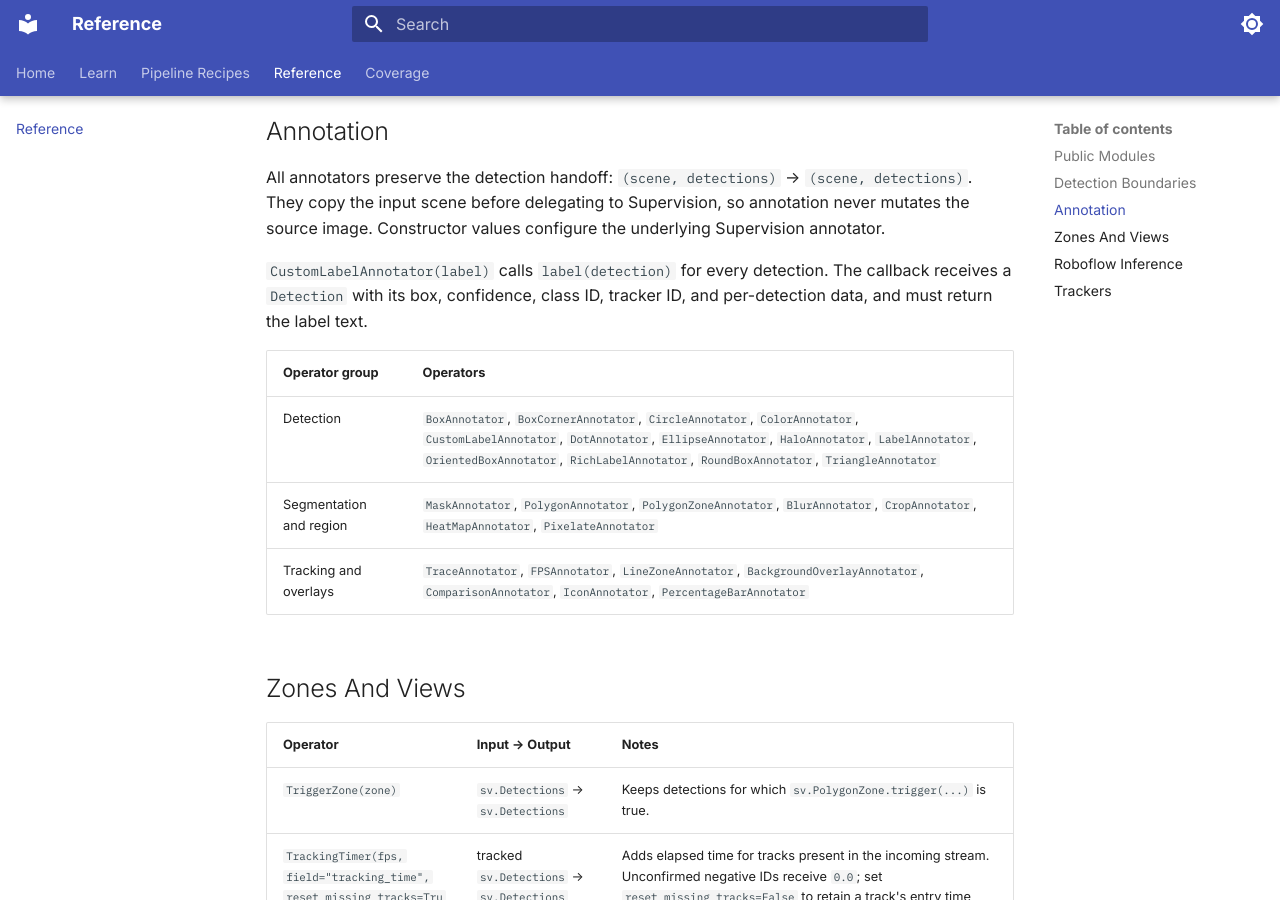
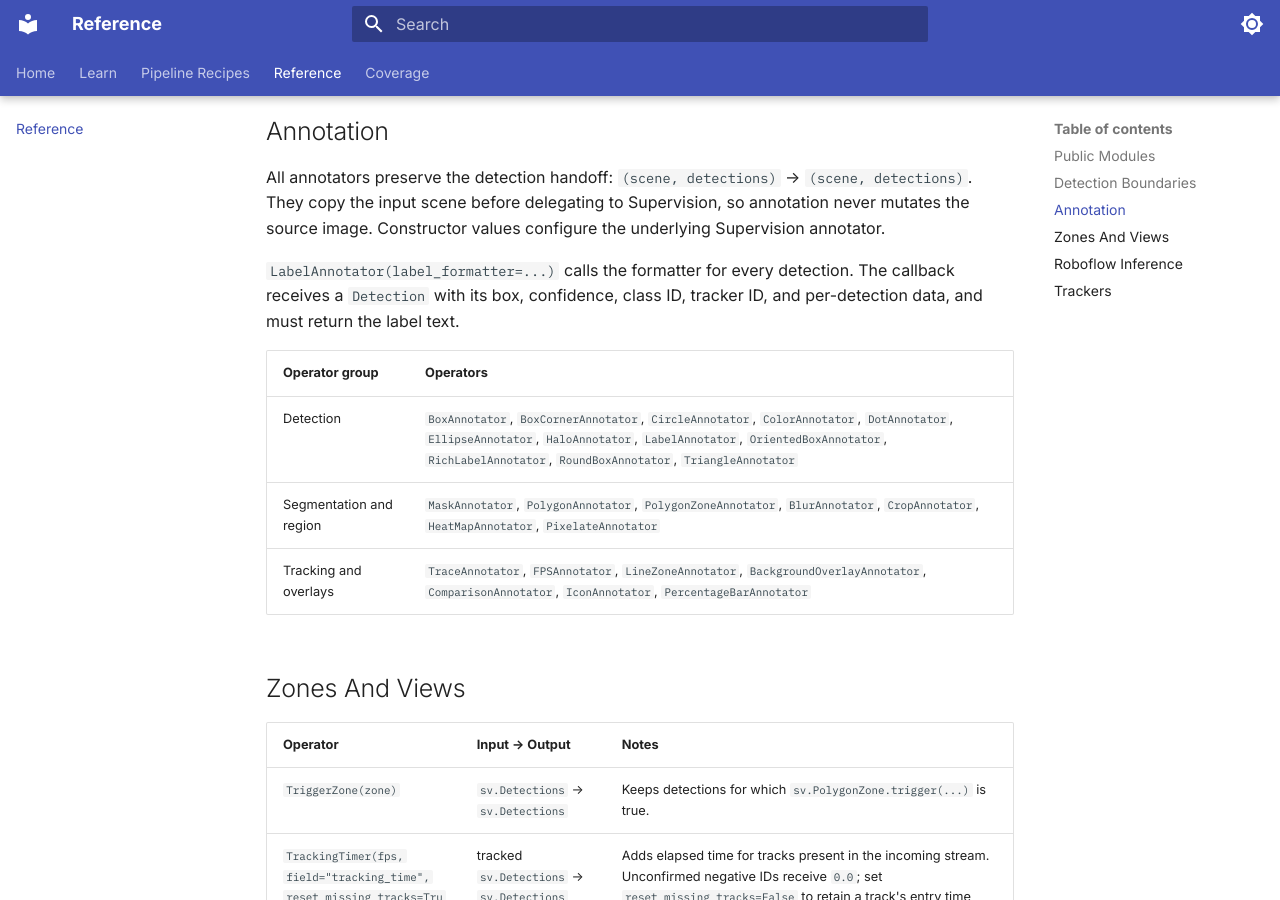
Before and after one commit to requiem4machines/ml-pipes-supervision, an MkDocs documentation site: the page built from docs/reference.md, in a window 1280 px wide and 900 px high, scrolled down 1329 px. Built offline with MkDocs 1.6.1 and Material for MkDocs 9.7.7, drawn with Linux system fonts in a browser that asks for light colours.

Commit message:
Merge custom labels into label annotator

```diff
--- a/docs/reference.md
+++ b/docs/reference.md
@@ -39,13 +39,13 @@ All annotators preserve the detection handoff: `(scene, detections)` ->
 Supervision, so annotation never mutates the source image. Constructor values
 configure the underlying Supervision annotator.
 
-`CustomLabelAnnotator(label)` calls `label(detection)` for every detection.
-The callback receives a `Detection` with its box, confidence, class ID, tracker
-ID, and per-detection data, and must return the label text.
+`LabelAnnotator(label_formatter=...)` calls the formatter for every detection.
+The callback receives a `Detection` with its box, confidence, class ID,
+tracker ID, and per-detection data, and must return the label text.
 
 | Operator group | Operators |
 |---|---|
-| Detection | `BoxAnnotator`, `BoxCornerAnnotator`, `CircleAnnotator`, `ColorAnnotator`, `CustomLabelAnnotator`, `DotAnnotator`, `EllipseAnnotator`, `HaloAnnotator`, `LabelAnnotator`, `OrientedBoxAnnotator`, `RichLabelAnnotator`, `RoundBoxAnnotator`, `TriangleAnnotator` |
+| Detection | `BoxAnnotator`, `BoxCornerAnnotator`, `CircleAnnotator`, `ColorAnnotator`, `DotAnnotator`, `EllipseAnnotator`, `HaloAnnotator`, `LabelAnnotator`, `OrientedBoxAnnotator`, `RichLabelAnnotator`, `RoundBoxAnnotator`, `TriangleAnnotator` |
 | Segmentation and region | `MaskAnnotator`, `PolygonAnnotator`, `PolygonZoneAnnotator`, `BlurAnnotator`, `CropAnnotator`, `HeatMapAnnotator`, `PixelateAnnotator` |
 | Tracking and overlays | `TraceAnnotator`, `FPSAnnotator`, `LineZoneAnnotator`, `BackgroundOverlayAnnotator`, `ComparisonAnnotator`, `IconAnnotator`, `PercentageBarAnnotator` |
 
```
Also changed, not shown: docs/tutorials/time_in_zone.md (+8 -8 lines), docs/assets/time_in_zone/inspection.png, 5 other files.
